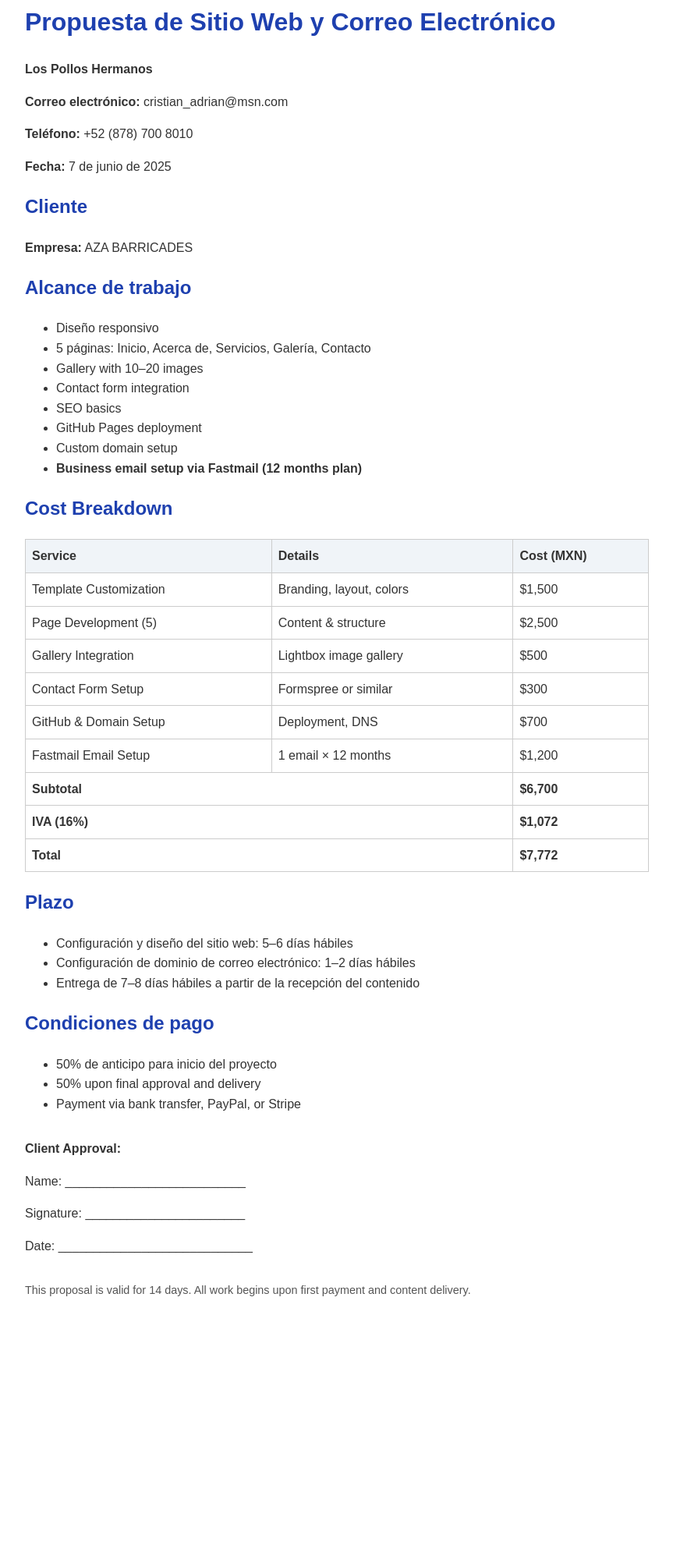
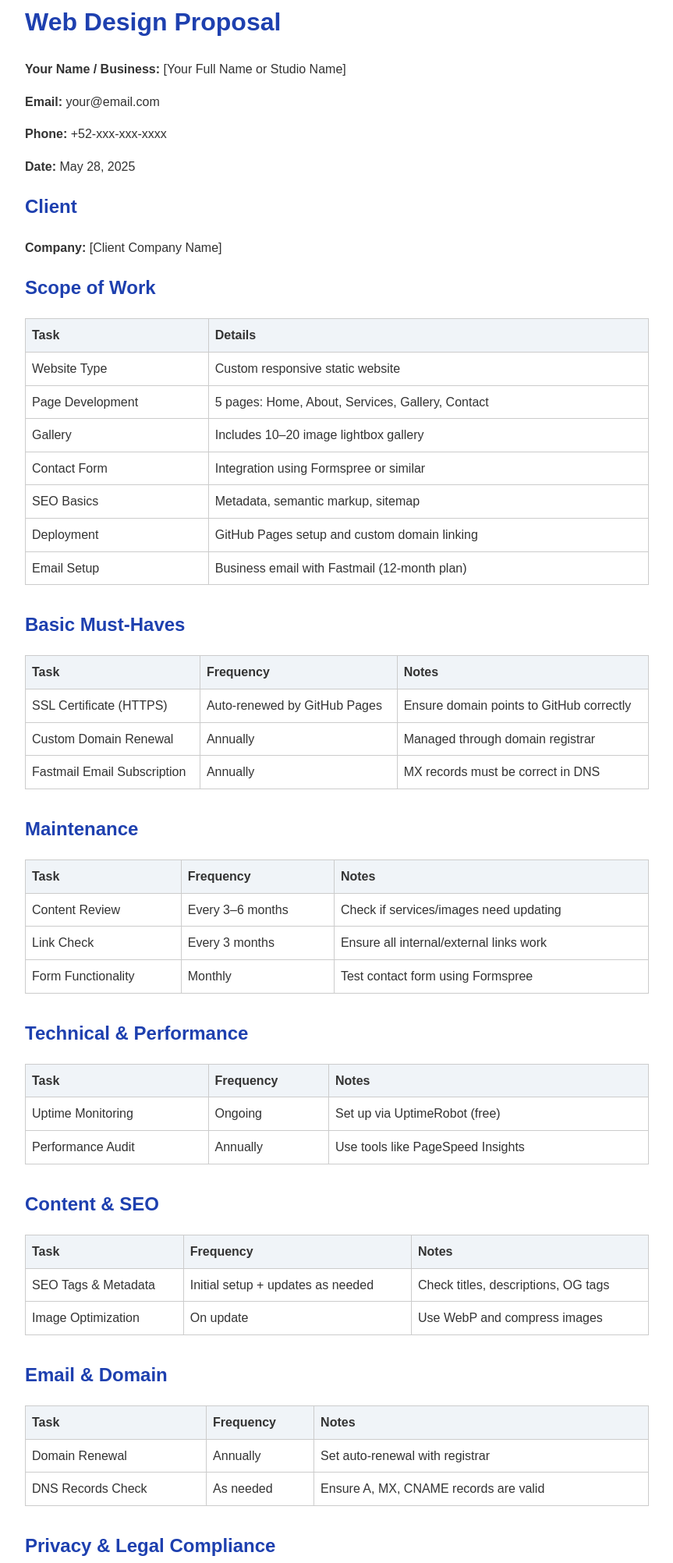
Before and after one commit to ivanlara/traffic_mgmt_site, a plain HTML site: page index.html in a window 1280 px wide. Shown: the part 38-2042 px from the top of the page at 78% size, without its empty margins (208-1071 px from the left). Before the commit the page ends 1738 px from the top, so only its background shows below. Drawn offline with Linux system fonts and the light colour scheme.

Commit message:
update quote

```diff
--- a/index.html
+++ b/index.html
@@ -13,13 +13,14 @@
       padding: 20px;
       color: #333;
     }
-    h1, h2 {
+    h1, h2, h3 {
       color: #1e40af;
     }
     table {
       width: 100%;
       border-collapse: collapse;
       margin-top: 1rem;
+      margin-bottom: 2rem;
     }
     th, td {
       border: 1px solid #ccc;
@@ -44,26 +45,135 @@
 </head>
 <body>
 
-  <h1>Propuesta de Sitio Web y Correo Electrónico</h1>
-  <p><strong>Los Pollos Hermanos</strong></p>
-  <p><strong>Correo electrónico:</strong> cristian_adrian@msn.com</p>
-  <p><strong>Teléfono:</strong> +52 (878) 700 8010</p>
-  <p><strong>Fecha:</strong> 7 de junio de 2025</p>
+  <h1>Web Design Proposal</h1>
+  <p><strong>Your Name / Business:</strong> [Your Full Name or Studio Name]</p>
+  <p><strong>Email:</strong> your@email.com</p>
+  <p><strong>Phone:</strong> +52-xxx-xxx-xxxx</p>
+  <p><strong>Date:</strong> May 28, 2025</p>
 
-  <h2>Cliente</h2>
-  <p><strong>Empresa:</strong> AZA BARRICADES</p>
+  <h2>Client</h2>
+  <p><strong>Company:</strong> [Client Company Name]</p>
 
-  <h2>Alcance de trabajo</h2>
-  <ul>
-    <li>Diseño responsivo </li>
-    <li>5 páginas: Inicio, Acerca de, Servicios, Galería, Contacto</li>
-    <li>Gallery with 10–20 images</li>
-    <li>Contact form integration</li>
-    <li>SEO basics</li>
-    <li>GitHub Pages deployment</li>
-    <li>Custom domain setup</li>
-    <li><strong>Business email setup via Fastmail (12 months plan)</strong></li>
-  </ul>
+  <h2>Scope of Work</h2>
+<table>
+    <thead>
+      <tr>
+        <th>Task</th>
+        <th>Details</th>
+      </tr>
+    </thead>
+    <tbody>
+      <tr>
+        <td>Website Type</td>
+        <td>Custom responsive static website</td>
+      </tr>
+      <tr>
+        <td>Page Development</td>
+        <td>5 pages: Home, About, Services, Gallery, Contact</td>
+      </tr>
+      <tr>
+        <td>Gallery</td>
+        <td>Includes 10–20 image lightbox gallery</td>
+      </tr>
+      <tr>
+        <td>Contact Form</td>
+        <td>Integration using Formspree or similar</td>
+      </tr>
+      <tr>
+        <td>SEO Basics</td>
+        <td>Metadata, semantic markup, sitemap</td>
+      </tr>
+      <tr>
+        <td>Deployment</td>
+        <td>GitHub Pages setup and custom domain linking</td>
+      </tr>
+      <tr>
+        <td>Email Setup</td>
+        <td>Business email with Fastmail (12-month plan)</td>
+      </tr>
+    </tbody>
+  </table>
+
+  <h2>Basic Must-Haves</h2>
+  <table>
+    <thead>
+      <tr><th>Task</th><th>Frequency</th><th>Notes</th></tr>
+    </thead>
+    <tbody>
+      <tr><td>SSL Certificate (HTTPS)</td><td>Auto-renewed by GitHub Pages</td><td>Ensure domain points to GitHub correctly</td></tr>
+      <tr><td>Custom Domain Renewal</td><td>Annually</td><td>Managed through domain registrar</td></tr>
+      <tr><td>Fastmail Email Subscription</td><td>Annually</td><td>MX records must be correct in DNS</td></tr>
+    </tbody>
+  </table>
+
+  <h2>Maintenance</h2>
+  <table>
+    <thead>
+      <tr><th>Task</th><th>Frequency</th><th>Notes</th></tr>
+    </thead>
+    <tbody>
+      <tr><td>Content Review</td><td>Every 3–6 months</td><td>Check if services/images need updating</td></tr>
+      <tr><td>Link Check</td><td>Every 3 months</td><td>Ensure all internal/external links work</td></tr>
+      <tr><td>Form Functionality</td><td>Monthly</td><td>Test contact form using Formspree</td></tr>
+    </tbody>
+  </table>
+
+  <h2>Technical & Performance</h2>
+  <table>
+    <thead>
+      <tr><th>Task</th><th>Frequency</th><th>Notes</th></tr>
+    </thead>
+    <tbody>
+      <tr><td>Uptime Monitoring</td><td>Ongoing</td><td>Set up via UptimeRobot (free)</td></tr>
+      <tr><td>Performance Audit</td><td>Annually</td><td>Use tools like PageSpeed Insights</td></tr>
+    </tbody>
+  </table>
+
+  <h2>Content & SEO</h2>
+  <table>
+    <thead>
+      <tr><th>Task</th><th>Frequency</th><th>Notes</th></tr>
+    </thead>
+    <tbody>
+      <tr><td>SEO Tags & Metadata</td><td>Initial setup + updates as needed</td><td>Check titles, descriptions, OG tags</td></tr>
+      <tr><td>Image Optimization</td><td>On update</td><td>Use WebP and compress images</td></tr>
+    </tbody>
+  </table>
+
+  <h2>Email & Domain</h2>
+  <table>
+    <thead>
+      <tr><th>Task</th><th>Frequency</th><th>Notes</th></tr>
+    </thead>
+    <tbody>
+      <tr><td>Domain Renewal</td><td>Annually</td><td>Set auto-renewal with registrar</td></tr>
+      <tr><td>DNS Records Check</td><td>As needed</td><td>Ensure A, MX, CNAME records are valid</td></tr>
+    </tbody>
+  </table>
+
+  <h2>Privacy & Legal Compliance</h2>
+  <table>
+    <thead>
+      <tr><th>Task</th><th>Frequency</th><th>Notes</th></tr>
+    </thead>
+    <tbody>
+      <tr><td>Privacy Policy</td><td>Initial setup + update if services change</td><td>Disclose use of Google Maps, Analytics, Formspree</td></tr>
+      <tr><td>Accessibility (ADA) Review</td><td>Annually</td><td>Use accessible color contrast, alt text, keyboard nav</td></tr>
+      <tr><td>Cookie Banner</td><td>If needed</td><td>Use if Google Analytics or embedded maps are present</td></tr>
+    </tbody>
+  </table>
+
+  <h2>Optional but Helpful</h2>
+  <table>
+    <thead>
+      <tr><th>Task</th><th>Frequency</th><th>Notes</th></tr>
+    </thead>
+    <tbody>
+      <tr><td>Analytics Reports</td><td>Monthly</td><td>Track visitors using Google Analytics</td></tr>
+      <tr><td>Blog/News Page</td><td>As needed</td><td>Improves SEO if maintained</td></tr>
+      <tr><td>Backup (manual)</td><td>Before major changes</td><td>Download site files or clone repo</td></tr>
+    </tbody>
+  </table>
 
   <h2>Cost Breakdown</h2>
   <table>
@@ -120,16 +230,16 @@
     </tbody>
   </table>
 
-  <h2>Plazo</h2>
+  <h2>Timeline</h2>
   <ul>
-    <li>Configuración y diseño del sitio web: 5–6 días hábiles</li>
-    <li>Configuración de dominio de correo electrónico: 1–2 días hábiles</li>
-    <li>Entrega de 7–8 días hábiles a partir de la recepción del contenido</li>
+    <li>Website setup & design: 5–6 business days</li>
+    <li>Email domain setup: 1–2 business days</li>
+    <li>Delivery within 7–8 business days from content handoff</li>
   </ul>
 
-  <h2>Condiciones de pago</h2>
+  <h2>Payment Terms</h2>
   <ul>
-    <li>50% de anticipo para inicio del proyecto</li>
+    <li>50% upfront to start the project</li>
     <li>50% upon final approval and delivery</li>
     <li>Payment via bank transfer, PayPal, or Stripe</li>
   </ul>
```
